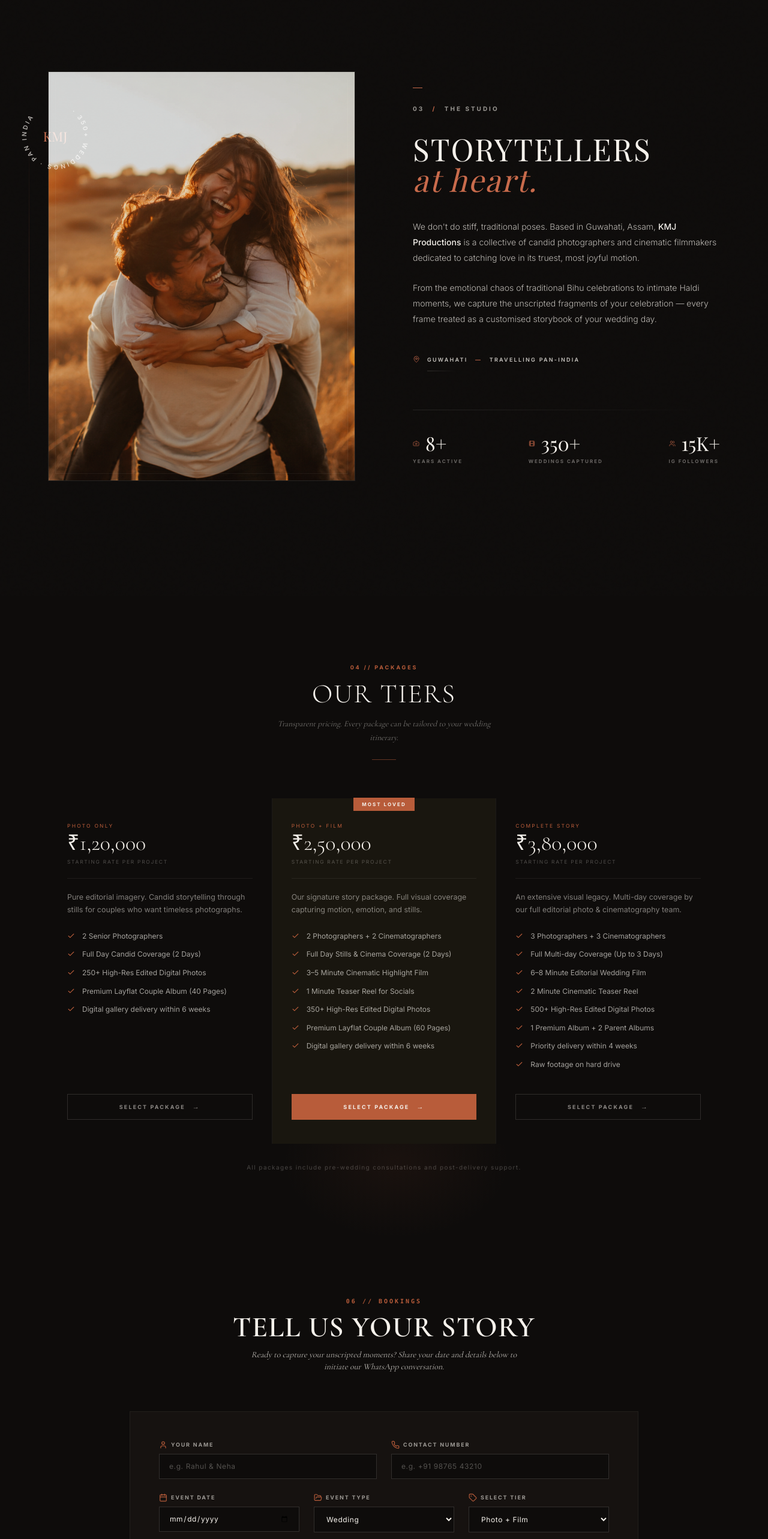
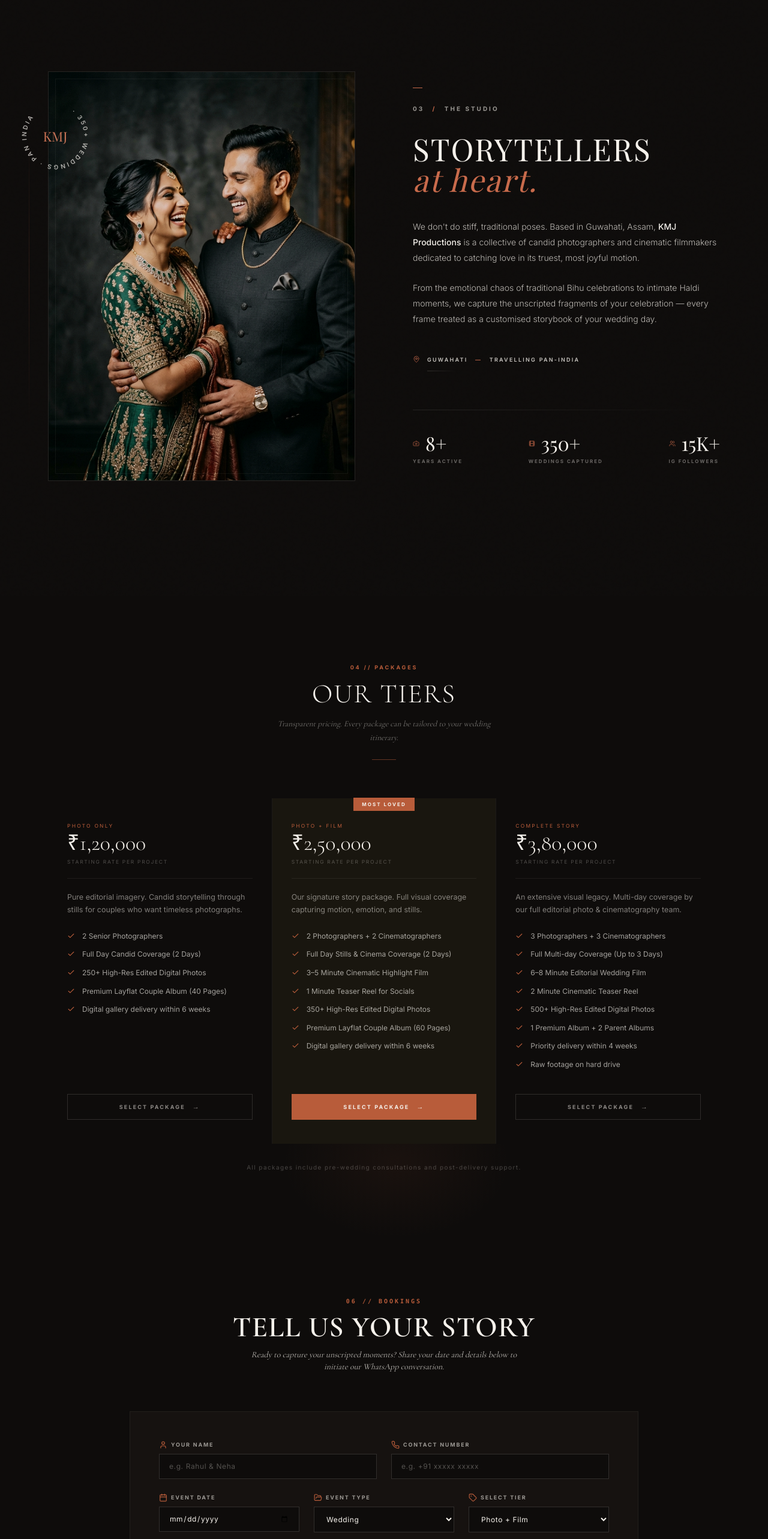
Before and after one commit to dipexplorer/kmj-productions-portfolio, a Next.js app: page / in a window 1280 px wide. Shown: the part 4140-6706 px from the top of the page at 60% size. Built offline with nearby package versions, Linux system fonts and the light colour scheme.

Commit message:
Update About image to luxury cinematic candid and obscure contact details

```diff
--- a/src/components/About.tsx
+++ b/src/components/About.tsx
@@ -67,12 +67,12 @@ export default function About() {
               {/* Main image container */}
               <div className="relative w-full h-full overflow-hidden bg-[#0a0908]">
                 <Image
-                  src="/images/candid_couple_laughing,.png"
+                  src="/images/about_luxury_candid.png"
                   alt="KMJ Productions — Behind the Scenes"
                   fill
                   sizes="(max-width: 1024px) 100vw, 50vw"
-                  className="object-cover transition-all duration-1000 group-hover:scale-105 filter grayscale-20 opacity-90 group-hover:grayscale-0 group-hover:opacity-100"
-                  style={{ filter: "brightness(0.98) contrast(1.02) saturate(0.95)" }}
+                  className="object-cover transition-all duration-1000 group-hover:scale-105 filter grayscale-[20%] opacity-90 group-hover:grayscale-0 group-hover:opacity-100"
+                  style={{ filter: "brightness(0.98) contrast(1.02) saturate(0.95)", objectPosition: "center 30%" }}
                 />
 
                 {/* Bottom caption with gradient fade */}
--- a/src/components/Enquiry.tsx
+++ b/src/components/Enquiry.tsx
@@ -89,7 +89,7 @@ export default function Enquiry() {
                   type="tel"
                   name="phone"
                   required
-                  placeholder="e.g. +91 98765 43210"
+                  placeholder="e.g. +91 xxxxx xxxxx"
                   value={formData.phone}
                   onChange={handleChange}
                   className="w-full bg-[#0E0C0B] border border-[#F5F1EB]/15 focus:border-[#B85C3A] focus:bg-[#0E0C0B] px-4 py-3 rounded-none text-xs tracking-wider placeholder-[#F5F1EB]/30 text-[#F5F1EB] focus:outline-none transition-all duration-300"
--- a/src/components/Footer.tsx
+++ b/src/components/Footer.tsx
@@ -95,14 +95,10 @@ export default function Footer() {
             </h4>
             <ul className="flex flex-col gap-4">
               {[
-                {
-                  Icon: MapPin,
-                  text: "Bela Path, Zoo Road, Guwahati, Assam 781024",
-                  sub: "Available Pan-India",
-                },
-                { Icon: Phone, text: "+91 75770 33248", href: "tel:+917577033248" },
-                { Icon: Mail, text: "hello@kmjproductions.com", href: "mailto:hello@kmjproductions.com" },
-              ].map(({ Icon, text, sub, href }, i) => (
+                { Icon: Phone, text: "+91 xxxxx xxxxx", href: "tel:+91xxxxxxxxxx" },
+                { Icon: Mail, text: "hello@dummymail.com", href: "mailto:hello@dummymail.com" },
+                { Icon: MapPin, text: "Guwahati, Assam", href: "#" },
+              ].map(({ Icon, text, href }, i) => (
                 <li key={i} className="flex items-start gap-3">
                   <Icon
                     style={{ width: "13px", height: "13px", color: "#B85C3A", flexShrink: 0, marginTop: "2px" }}
```
Also changed, not shown: public/images/about_luxury_candid.png (added).
